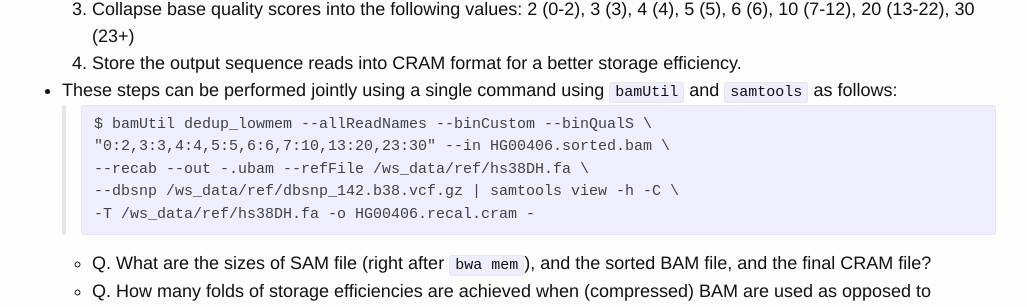
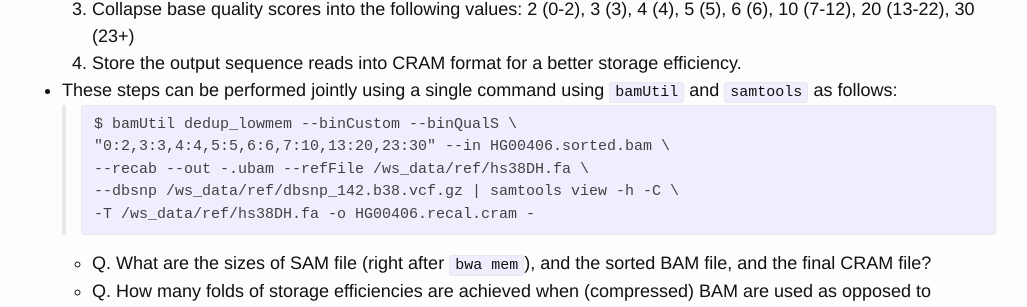
Before and after one commit to htsworkshop/stom-2018, a Jekyll site: the page built from class-material/day1-bam-practice.md, in a window 1280 px wide and 900 px high, scrolled down 906 px. Shown: the part 144-451 px from the top of the window, without its empty margins (126-1153 px from the left). Built offline with Jekyll 4.4.1, drawn with Linux system fonts in a browser that asks for light colours; some of the changed text lies outside the part shown.

Commit message:
Fixed a minor bug

```diff
--- a/class-material/day1-bam-practice.md
+++ b/class-material/day1-bam-practice.md
@@ -58,7 +58,7 @@ sorted sequence reads to be prepared for variant calling.
 - These steps can be performed jointly using a single command using
   `bamUtil` and `samtools` as follows:
 > <pre>
-$ bamUtil dedup_lowmem --allReadNames --binCustom --binQualS \
+$ bamUtil dedup_lowmem --binCustom --binQualS \
 "0:2,3:3,4:4,5:5,6:6,7:10,13:20,23:30" --in HG00406.sorted.bam \
 --recab --out -.ubam --refFile /ws_data/ref/hs38DH.fa \
 --dbsnp /ws_data/ref/dbsnp_142.b38.vcf.gz | samtools view -h -C \
```
Also changed, not shown: other parts of class-material/day1-bam-practice.md (+1 -1 lines).
